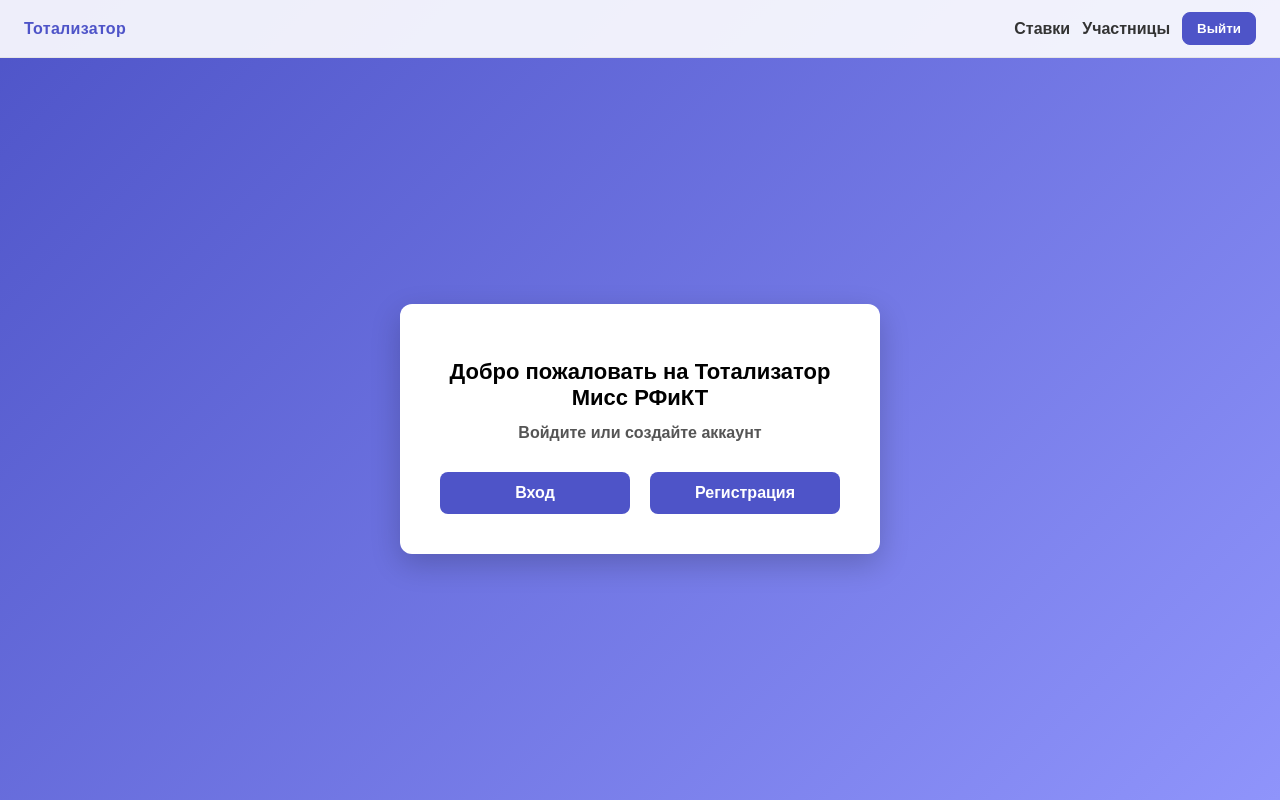
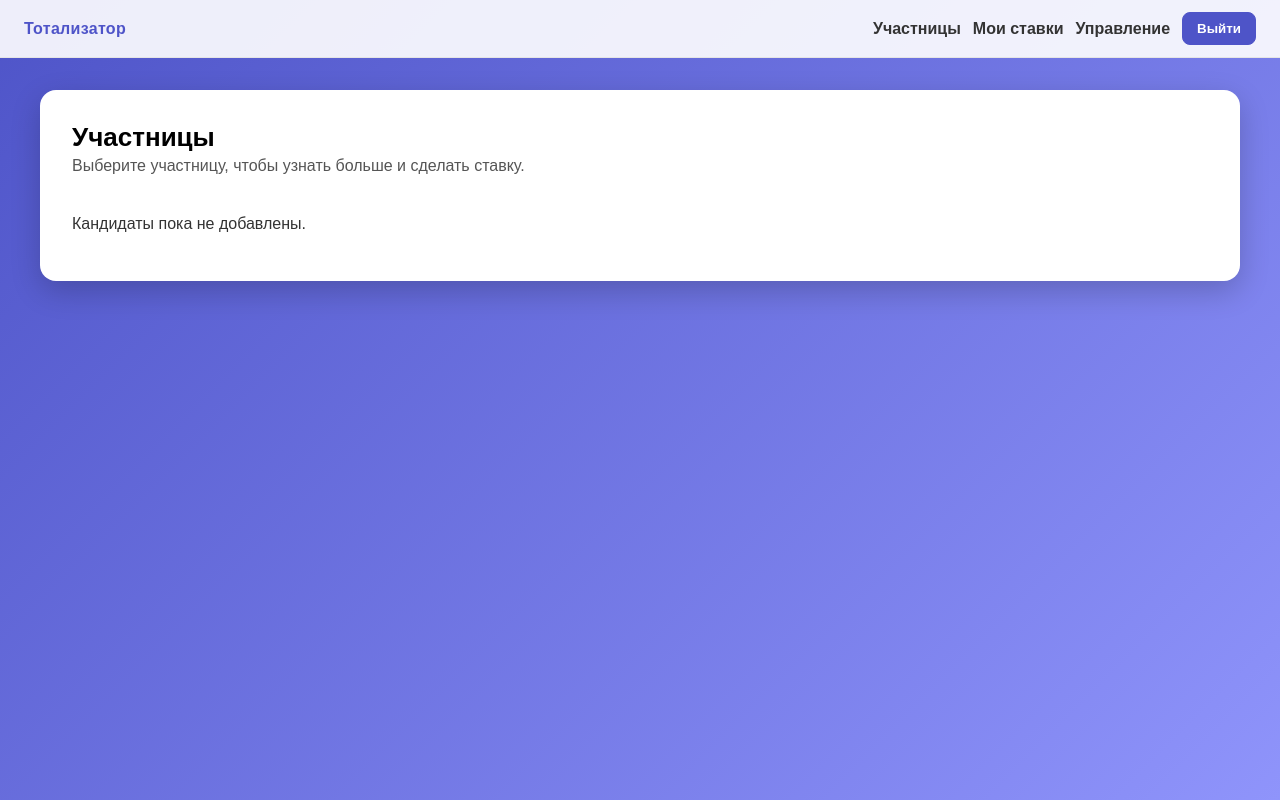
Before and after one commit to Andrusha-cpp/Production, a Django app: page / in a window 1280 px wide. Run offline with Django 5.2, Linux system fonts and the light colour scheme; the visitor is signed in with stand-in values (Sample User, id 1); data that the repository does not hold is empty.

Commit message:
Show candidates on home and add my bets page

```diff
--- a/core/views.py
+++ b/core/views.py
@@ -8,8 +8,24 @@ from django.shortcuts import render, get_object_or_404, redirect
 from .forms import CandidateForm
 from .models import Candidate, Bet
 
+def _serialize_candidate(candidate):
+    try:
+        photo_url = candidate.photo.url
+    except (ValueError, AttributeError):
+        photo_url = ""
+    return {
+        "id": candidate.id,
+        "display_name": f"{candidate.last_name} {candidate.first_name}",
+        "info": candidate.info,
+        "photo_url": photo_url,
+    }
+
+
 def index(request):
-    return render(request, "MainPage.html")
+    if not request.user.is_authenticated:
+        return redirect("login")
+    candidates = [_serialize_candidate(c) for c in Candidate.objects.all().order_by("id")]
+    return render(request, "MainPage.html", {"candidates": candidates})
 
 
 def login_view(request):
@@ -76,21 +92,24 @@ def logout_view(request):
 
 @login_required
 def bet_view(request):
-    candidate_items = []
-    for candidate in Candidate.objects.all().order_by("id"):
-        try:
-            photo_url = candidate.photo.url
-        except (ValueError, AttributeError):
-            photo_url = ""
-        candidate_items.append(
+    bets = (
+        Bet.objects.filter(user=request.user)
+        .select_related("candidate")
+        .order_by("-created_at")
+    )
+    bet_items = []
+    for bet in bets:
+        bet_items.append(
             {
-                "id": candidate.id,
-                "display_name": f"{candidate.last_name} {candidate.first_name}",
-                "info": candidate.info,
-                "photo_url": photo_url,
+                "id": bet.id,
+                "candidate_id": bet.candidate_id,
+                "candidate_name": f"{bet.candidate.last_name} {bet.candidate.first_name}",
+                "amount": bet.amount,
+                "coefficient": bet.coefficient,
+                "created_at": bet.created_at,
             }
         )
-    return render(request, "BetPage.html", {"candidates": candidate_items})
+    return render(request, "BetPage.html", {"bets": bet_items})
 
 
 @login_required
--- a/static/css/MainPage.css
+++ b/static/css/MainPage.css
@@ -10,43 +10,56 @@ body {
 .main-content {
     flex: 1;
     display: flex;
-    align-items: center;
+    align-items: flex-start;
     justify-content: center;
-    padding: 24px;
+    padding: 32px;
     box-sizing: border-box;
     width: 100%;
 }
 
 .container {
     background: white;
-    padding: 40px;
-    border-radius: 12px;
-    text-align: center;
-    width: 400px;
+    padding: 32px;
+    border-radius: 16px;
+    width: 100%;
+    max-width: 1200px;
     box-shadow: 0 10px 30px rgba(0,0,0,0.2);
+    box-sizing: border-box;
+}
+
+.container--wide {
+    display: flex;
+    flex-direction: column;
+    gap: 24px;
+}
+
+.hero {
+    display: flex;
+    align-items: center;
+    justify-content: space-between;
+    gap: 16px;
+    flex-wrap: wrap;
 }
 
 h1 {
-    font-size: 22px;
-    margin-bottom: 10px;
+    font-size: 26px;
+    margin: 0 0 4px 0;
 }
 
-h2 {
-    font-size: 16px;
+.muted {
     color: #555;
-    margin-bottom: 30px;
+    margin: 0;
 }
 
 .buttons {
     display: flex;
-    justify-content: space-between;
-    gap: 20px;
+    justify-content: flex-end;
+    gap: 12px;
 }
 
 .btn {
-    flex: 1;
     text-decoration: none;
-    padding: 12px;
+    padding: 12px 16px;
     background: #4e54c8;
     color: white;
     border-radius: 8px;
--- a/templates/MainPage.html
+++ b/templates/MainPage.html
@@ -3,22 +3,50 @@
 <html>
     <head>
         <meta charset="utf-8">
-        <title>RAF</title>
+        <title>Участницы</title>
         <link rel="stylesheet" href="{% static 'css/Navbar.css' %}">
         <link rel="stylesheet" href="{% static 'css/MainPage.css' %}">
+        <link rel="stylesheet" href="{% static 'css/BetPage.css' %}">
     </head>
     <body>
         {% include "partials/navbar.html" %}
         <main class="main-content">
-            <div class="container">
-            <h1>Добро пожаловать на Тотализатор Мисс РФиКТ</h1>
-            <h2>Войдите или создайте аккаунт</h2>
+            <div class="container container--wide">
+                <div class="hero">
+                    <div>
+                        <h1>Участницы</h1>
+                        <p class="muted">Выберите участницу, чтобы узнать больше и сделать ставку.</p>
+                    </div>
+                    {% if not request.user.is_authenticated %}
+                        <div class="buttons">
+                            <a href="{% url 'login' %}" class="btn">Вход</a>
+                            <a href="{% url 'register' %}" class="btn">Регистрация</a>
+                        </div>
+                    {% endif %}
+                </div>
 
-            <div class="buttons">
-                <a href="{% url 'login' %}" class="btn">Вход</a>
-                <a href="{% url 'register' %}" class="btn">Регистрация</a>
+                {% if candidates %}
+                    <div class="candidate-list">
+                        {% for candidate in candidates %}
+                            <a class="candidate-card link-card" href="{% url 'candidate-detail' candidate.id %}">
+                                {% if candidate.photo_url %}
+                                    <img class="candidate-photo" src="{{ candidate.photo_url }}" alt="Фото {{ candidate.display_name }}">
+                                {% else %}
+                                    <div class="candidate-photo placeholder">Нет фото</div>
+                                {% endif %}
+                                <div class="candidate-info">
+                                    <strong>{{ candidate.display_name }}</strong>
+                                    {% if candidate.info %}
+                                        <p>{{ candidate.info }}</p>
+                                    {% endif %}
+                                </div>
+                            </a>
+                        {% endfor %}
+                    </div>
+                {% else %}
+                    <p class="info-text">Кандидаты пока не добавлены.</p>
+                {% endif %}
             </div>
-        </div>
         </main>
     </body>
 </html>
--- a/templates/candidates/detail.html
+++ b/templates/candidates/detail.html
@@ -40,7 +40,7 @@
                 <input id="betAmount" class="form-input" type="number" name="amount" min="1" step="0.01" placeholder="Введите сумму" value="{{ amount_value|default_if_none:'' }}" required>
             </div>
             <div class="form-actions">
-                <a class="nav-link" href="{% url 'bet' %}">Назад</a>
+                <a class="nav-link" href="{% url 'home' %}">Назад</a>
                 <button class="btn btn-primary" type="submit">Сделать ставку</button>
             </div>
         </form>
--- a/templates/partials/navbar.html
+++ b/templates/partials/navbar.html
@@ -1,17 +1,14 @@
 {% load static %}
 <nav class="navbar">
     <div class="navbar__brand">
-        {% if request.user.is_authenticated %}
-            <a href="{% url 'bet' %}">Тотализатор</a>
-        {% else %}
-            <a href="{% url 'home' %}">Тотализатор</a>
-        {% endif %}
+        <a href="{% url 'home' %}">Тотализатор</a>
     </div>
     <div class="navbar__actions">
         {% if request.user.is_authenticated %}
-            <a class="nav-link" href="{% url 'bet' %}">Ставки</a>
+            <a class="nav-link" href="{% url 'home' %}">Участницы</a>
+            <a class="nav-link" href="{% url 'bet' %}">Мои ставки</a>
             {% if request.user.is_staff %}
-                <a class="nav-link" href="{% url 'candidate-list' %}">Участницы</a>
+                <a class="nav-link" href="{% url 'candidate-list' %}">Управление</a>
             {% endif %}
             <form method="post" action="{% url 'logout' %}" class="nav-logout-form">
                 {% csrf_token %}
```
Also changed, not shown: static/css/BetPage.css (+36 -0 lines), templates/BetPage.html (+23 -18 lines).
